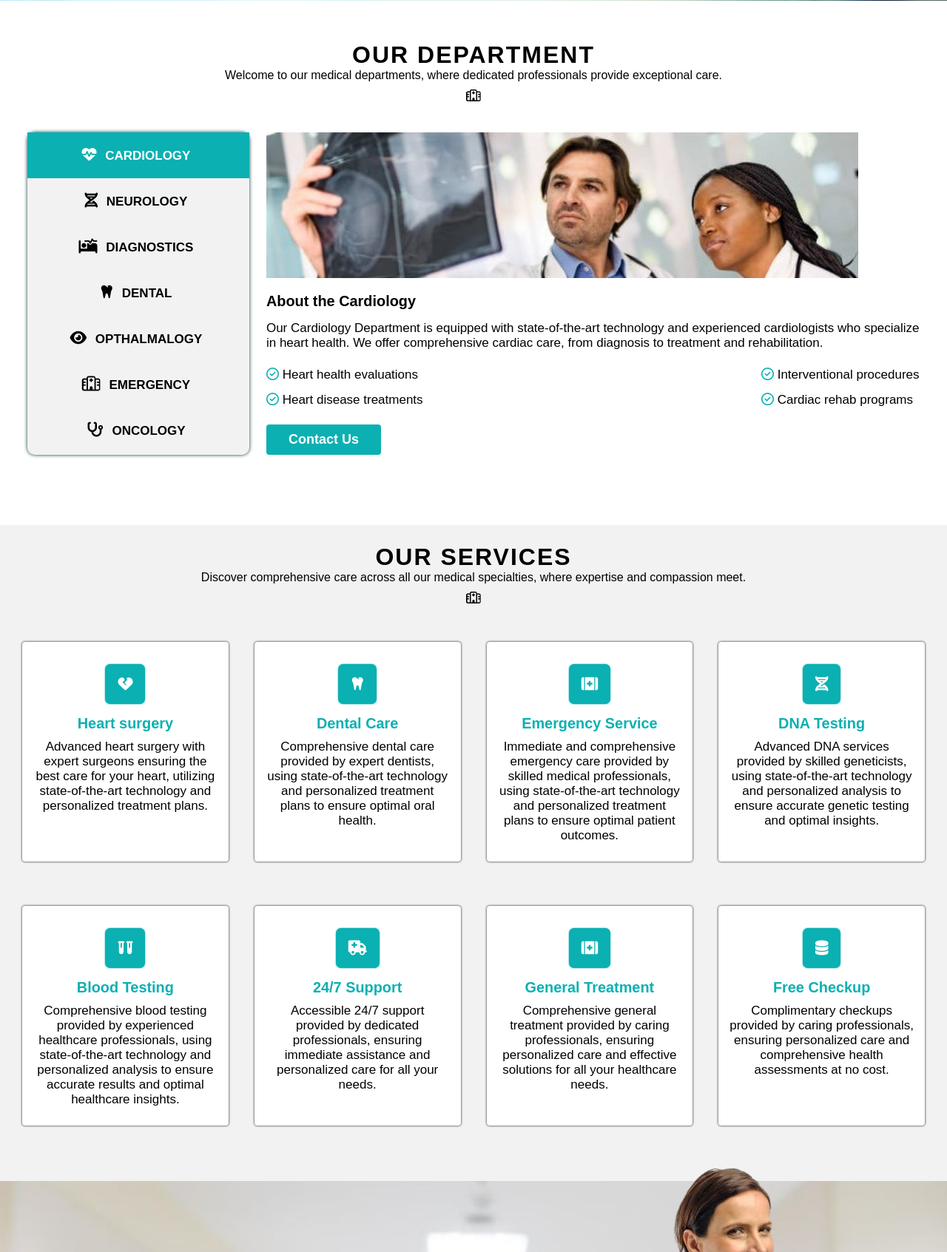
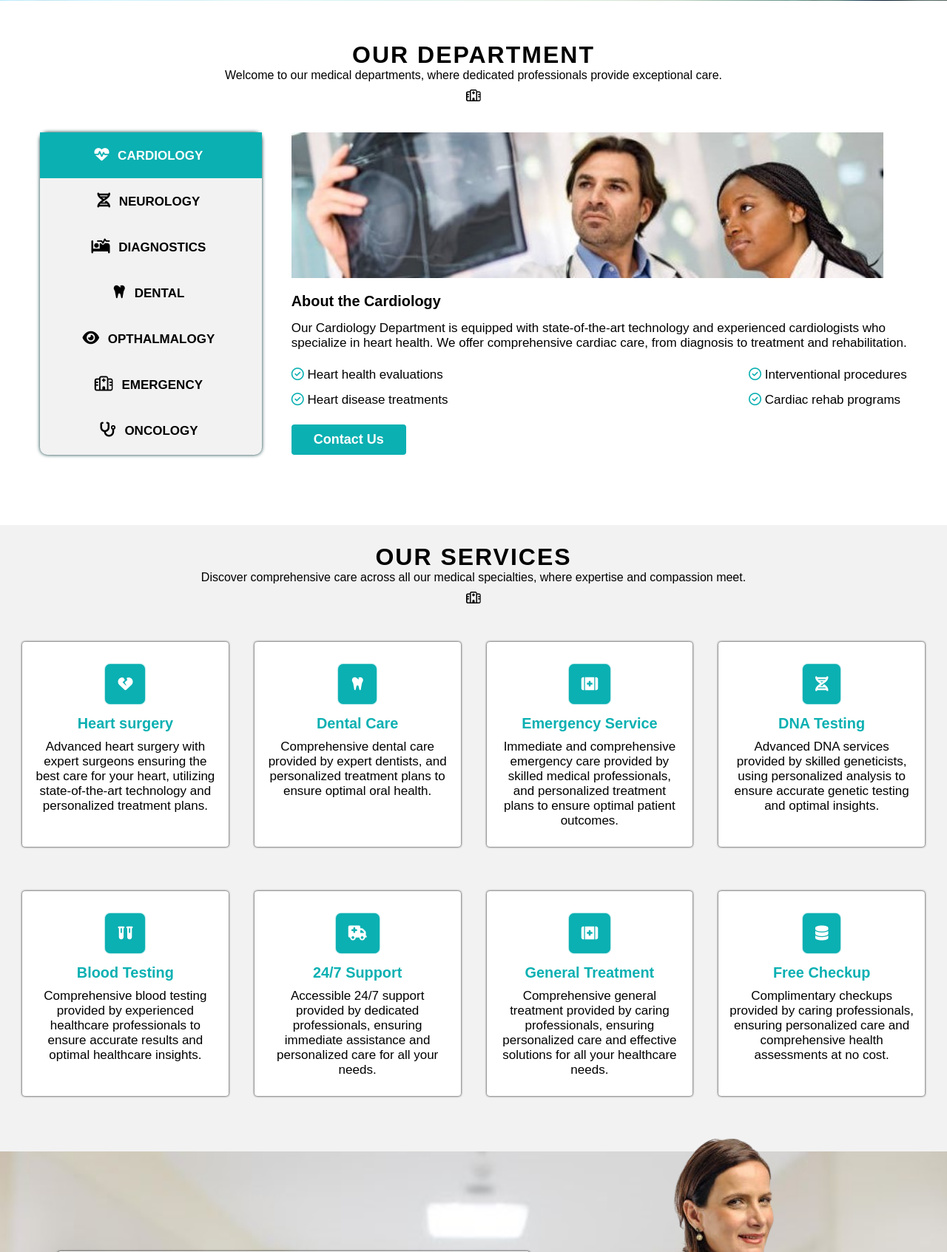
Before and after one commit to MiracleChibuike/hospital, a PHP site: page / in a window 1280 px wide. Shown: the part 826-2519 px from the top of the page at 74% size. Run offline with PHP 8.4, Linux system fonts and the light colour scheme; some libraries are stand-ins or nearby versions; some web fonts are replaced.

Commit message:
Fixed texts not aligning properly

```diff
--- a/assets/css/index.css
+++ b/assets/css/index.css
@@ -740,7 +740,7 @@ OUR SERVICES SEECTION
   }
   #search-input-media{
     padding: 15px 7px;
-    width: 230px;
+    width: 220px;
     position: relative;
     bottom: 35px;
     left: -25px;
@@ -863,6 +863,12 @@ DEPARTMENT SEECTION
 }
 #img_cardiology{
   width: 100%;
+}
+.cardiology_services, .Neurology_services,
+ .Diagnostics_services, .Dental_services,
+ .Ophthalmology_services, .Emergency_services, .Oncology_services{
+  margin: 16px 0;
+  display: block;
 }
 /**********************************
 OUR SERVICES SEECTION
@@ -1089,9 +1095,6 @@ OUR SERVICES SEECTION
   width: 400px;
   bottom: 0;
 }
-  #Departments_list, #Docs{
-    display: block;
-  }
 }
 
 /* Css Loader */
--- a/index.html
+++ b/index.html
@@ -199,7 +199,7 @@
                 </div>
                 <h3 class="about_cardiology">About the Cardiology</h3>
                 <p>Our Cardiology Department is equipped with state-of-the-art technology and experienced cardiologists
-                    who specialize <br> in
+                    who <br> specialize  in
                     heart health. We offer comprehensive cardiac care, from diagnosis to treatment and rehabilitation.
                 </p>
                 <div class="cardiology_services">
@@ -223,8 +223,8 @@
                 </div>
                 <h3 class="about_Neurology">About the Neurology</h3>
                 <p>Our Neurology Department specializes in the diagnosis and treatment of neurological disorders. Our
-                    team of neurologists
-                    uses <br> cutting-edge technology to provide comprehensive care for conditions affecting the brain
+                    team of <br> neurologists
+                    uses cutting-edge technology to provide comprehensive care for conditions affecting the brain
                     and nervous system.</p>
                 <div class="Neurology_services">
                     <div class="service1">
@@ -248,8 +248,8 @@
                 </div>
                 <h3 class="about_Diagnostics">About the Diagnostics</h3>
                 <p>The Diagnostics Department focuses on identifying and diagnosing a wide range of health conditions
-                    using advanced
-                    technology. <br> Our diagnostic specialists are experts in their field, ensuring accurate and timely
+                    using <br> advanced
+                    technology. Our diagnostic specialists are experts in their field, ensuring accurate and timely <br>
                     results for optimal
                     patient care.</p>
                 <div class="Diagnostics_services">
@@ -272,9 +272,9 @@
                     <img src="assets/images/dental.jpeg" id="img_cardiology" alt="Professional dental health care">
                 </div>
                 <h3 class="about_Dental">About the Dental</h3>
-                <p>Our Dental Department focuses on maintaining and improving oral health using advanced techniques and
+                <p>Our Dental Department focuses on maintaining and improving oral health using advanced techniques <br> and
                     technology. Our
-                    dental <br> specialists are experts in their field, providing comprehensive care for optimal dental
+                    dental specialists are experts in their field, providing comprehensive care for optimal dental
                     health.
                 <div class="Dental_services">
                     <div class="service1">
@@ -298,9 +298,9 @@
                     <img src="assets/images/dental.jpeg" id="img_cardiology" alt="Comprehensive eye care services">
                 </div>
                 <h3 class="about_Ophthalmology">About the Ophthalmology</h3>
-                <p>Our Ophthalmology Department focuses on maintaining and improving eye health using advanced
-                    techniques and technology. <br>
-                    Our ophthalmologists are experts in their field, providing comprehensive care for optimal vision and
+                <p>Our Ophthalmology Department focuses on maintaining and improving eye health using advanced <br>
+                    techniques and technology.
+                    Our ophthalmologists are experts in their field, providing comprehensive care <br> for optimal vision and
                     eye health.
                 <div class="Ophthalmology_services">
                     <div class="service1">
@@ -322,11 +322,11 @@
                     <img src="assets/images/emergency.jpeg" id="img_cardiology" alt="Immediate emergency medical care">
                 </div>
                 <h3 class="about_Emergency">About the Emergency</h3>
-                <p>The Emergency Department is dedicated to providing immediate and life-saving care for a wide range of
+                <p>The Emergency Department is dedicated to providing immediate and life-saving care for a wide range of <br>
                     medical
-                    emergencies. Our <br> emergency physicians and nurses are experts in their field, ensuring prompt
-                    and effective treatment for
-                    all patients. We are <br> equipped with the latest technology and resources to handle critical
+                    emergencies. Our emergency physicians and nurses are experts in their field, ensuring prompt
+                    and <br> effective treatment for
+                    all patients. We are  equipped with the latest technology and resources to handle <br> critical
                     situations and provide
                     comprehensive emergency care.</p>
                 <div class="Emergency_services">
@@ -350,11 +350,11 @@
                     <img src="assets/images/oncology_Dept.jpeg" id="img_cardiology" alt="Expert cancer treatment care">
                 </div>
                 <h3 class="about_Oncology">About the Oncology</h3>
-                <p>The Oncology Department is dedicated to providing comprehensive and compassionate care for patients
+                <p>The Oncology Department is dedicated to providing comprehensive and compassionate care for patients <br>
                     with cancer. Our
-                    oncologists <br> and specialized staff are experts in diagnosing and treating various types of
+                    oncologists and specialized staff are experts in diagnosing and treating various types of <br>
                     cancer, ensuring personalized
-                    treatment plans for each <br> patient.
+                    treatment plans for each patient.
                 </p>
                 <div class="Oncology_services">
                     <div class="service1">
@@ -400,7 +400,7 @@
                 <div>
                     <i class="fa-solid fa-tooth"></i>
                     <h3>Dental Care</h3>
-                    <p>Comprehensive dental care provided by expert dentists, using state-of-the-art technology and personalized treatment
+                    <p>Comprehensive dental care provided by expert dentists, and personalized treatment
                     plans to ensure optimal oral health.</p>
                 </div>
             </div>
@@ -409,8 +409,8 @@
                 <div>
                 <i class="fa-solid fa-kit-medical"></i>
                     <h3>Emergency Service</h3>
-                    <p>Immediate and comprehensive emergency care provided by skilled medical professionals, using state-of-the-art technology
-                    and personalized treatment plans to ensure optimal patient outcomes.</p>
+                    <p>Immediate and comprehensive emergency care provided by skilled medical professionals,
+                        and personalized treatment plans to ensure optimal patient outcomes.</p>
                 </div>
             </div>
             <!-- DNA  -->
@@ -418,7 +418,7 @@
                 <div>
                 <i class="fa-solid fa-dna"></i>
                     <h3>DNA Testing</h3>
-                    <p>Advanced DNA services provided by skilled geneticists, using state-of-the-art technology and personalized analysis to
+                    <p>Advanced DNA services provided by skilled geneticists, using personalized analysis to
                     ensure accurate genetic testing and optimal insights.</p>
                 </div>
             </div>
@@ -427,8 +427,8 @@
                 <div>
                     <i class="fa-solid fa-vials"></i>
                     <h3>Blood Testing</h3>
-                    <p>Comprehensive blood testing provided by experienced healthcare professionals, using state-of-the-art technology and
-                    personalized analysis to ensure accurate results and optimal healthcare insights.</p>
+                    <p>Comprehensive blood testing provided by experienced healthcare professionals to ensure
+                    accurate results and optimal healthcare insights.</p>
                 </div>
             </div>
             <!-- Support -->
@@ -498,25 +498,25 @@
                                     <div class="doctors">
                                         <input list="Docs" placeholder="Doctors" id="Docs_Specs" required>
                                         <datalist id="Docs">
-                                            <option value="Doctor Miracle">Doctor Miracle</option>
-                                            <option value="Doctor James">Doctor James </option>
-                                            <option value="Doctor Brenda Hawks">Doctor Brenda Hawks</option>
-                                            <option value="Doctor Humphery">Doctor Humphery</option>
-                                            <option value="Doctor Gabriel Jonah">Doctor Gabriel Jonah</option>
-                                            <option value="Doctor Samule Gath">Doctor Samule Gath</option>
-                                            <option value="Doctor Simmons">Doctor Simmons</option>
+                                            <option value="Doctor Miracle"></option>
+                                            <option value="Doctor James"></option>
+                                            <option value="Doctor Brenda Hawks"></option>
+                                            <option value="Doctor Humphery"></option>
+                                            <option value="Doctor Gabriel Jonah"></option>
+                                            <option value="Doctor Samule Gath"></option>
+                                            <option value="Doctor Simmons"></option>
                                         </datalist>
                                     </div>
                                     <div class="departments">
                                         <input list="Departments_list" placeholder="Departments" id="departments_specs" required>
                                         <datalist id="Departments_list">
-                                            <option value="Cardiology">Cardiology</option>
-                                            <option value="Neurology">Neurology</option>
-                                            <option value="Diagnostics">Diagnostics</option>
-                                            <option value="Dental">Dental</option>
-                                            <option value="Opthalmalogy">Opthalmalogy</option>
-                                            <option value="Emergency">Emergency</option>
-                                            <option value="Oncology">Oncology</option>
+                                            <option value="Cardiology"></option>
+                                            <option value="Neurology"></option>
+                                            <option value="Diagnostics"></option>
+                                            <option value="Dental"></option>
+                                            <option value="Opthalmalogy"></option>
+                                            <option value="Emergency"></option>
+                                            <option value="Oncology"></option>
                                         </datalist>
                                     </div>
                                  </div>
@@ -536,6 +536,11 @@
                 </div>
             </div>
     </section>
+
+    <!-------------------------------------------------------------
+                                         SERVICES SEECTION
+                    --------------------------------------------------- -->
+
 </div>
 
 
```
